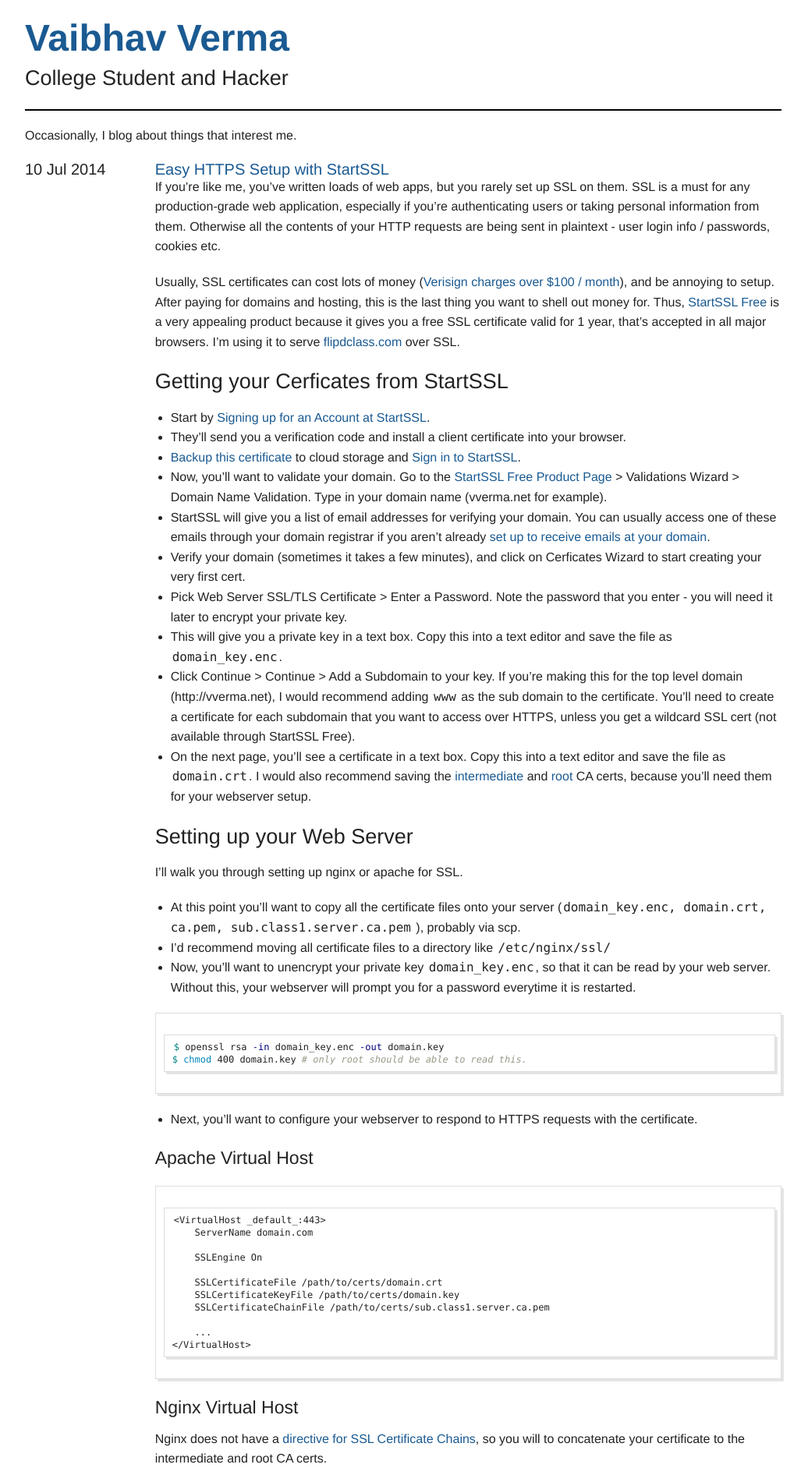
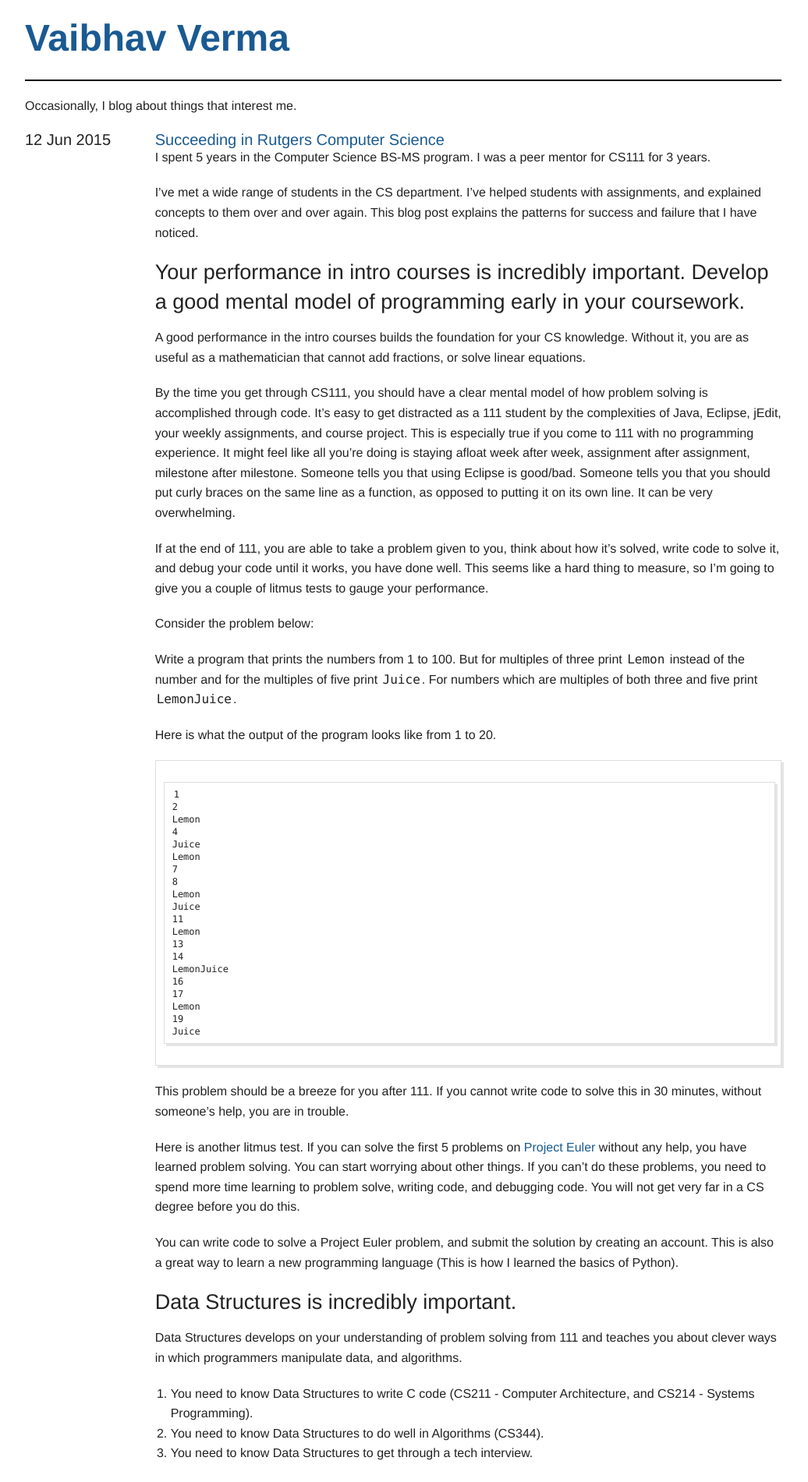
Before and after one commit to v/v.github.io, a Jekyll site: the page built from blog.html, in a window 1280 px wide. Shown: the top 1901 px of the page at 78% size, without its empty margins (123-1159 px from the left). Built offline with Jekyll 4.4.1, drawn with Linux system fonts in a browser that asks for light colours; Markdown is read by kramdown in place of the engine named in the settings; some of the changed text lies outside the part shown.

Commit message:
finish up RU blog post finally

````diff
--- a/Gemfile
+++ /dev/null
@@ -1 +0,0 @@
-gem 'jekyll'
--- a/_layouts/default.html
+++ b/_layouts/default.html
@@ -49,10 +49,7 @@
             <div class="large-12 wrapper columns">
                 <div class="row top-banner">
                     <div class="large-5 columns">
-                        <hgroup>
-                            <h1> <a href="/"> Vaibhav Verma </a> </h1>
-                            <h3> College Student and Hacker </h3>
-                        </hgroup>
+                        <h1> <a href="/"> Vaibhav Verma </a> </h1>
                     </div>
                     <div class="large-7 columns">
                         <ul class="button-group my-nav">
--- /dev/null
+++ b/_posts/2015-06-12-succeeding-in-rutgers-cs.markdown
@@ -0,0 +1,124 @@
+---
+layout: post
+title: "Succeeding in Rutgers Computer Science"
+date: 2015-06-12
+published: true
+---
+
+I spent 5 years in the Computer Science BS-MS program. I was a peer mentor for CS111 for 3 years.
+
+I've met a wide range of students in the CS department. I've helped students with assignments, and explained concepts to them over and over again. This blog post explains the patterns for success and failure that I have noticed.
+
+### Your performance in intro courses is incredibly important. Develop a good mental model of programming early in your coursework.
+
+A good performance in the intro courses builds the foundation for your CS knowledge. Without it, you are as useful as a mathematician that cannot add fractions, or solve linear equations.
+
+By the time you get through CS111, you should have a clear mental model of how problem solving is accomplished through code. It's easy to get distracted as a 111 student by the complexities of Java, Eclipse, jEdit, your weekly assignments, and course project. This is especially true if you come to 111 with no programming experience. It might feel like all you're doing is staying afloat week after week, assignment after assignment, milestone after milestone. Someone tells you that using Eclipse is good/bad. Someone tells you that you should put curly braces on the same line as a function, as opposed to putting it on its own line. It can be very overwhelming.
+
+If at the end of 111, you are able to take a problem given to you, think about how it's solved, write code to solve it, and debug your code until it works, you have done well. This seems like a hard thing to measure, so I'm going to give you a couple of litmus tests to gauge your performance.
+
+Consider the problem below:
+
+Write a program that prints the numbers from 1 to 100. But for multiples of three print `Lemon` instead of the number and for the multiples of five print `Juice`. For numbers which are multiples of both three and five print `LemonJuice`.
+
+Here is what the output of the program looks like from 1 to 20.
+
+```
+1
+2
+Lemon
+4
+Juice
+Lemon
+7
+8
+Lemon
+Juice
+11
+Lemon
+13
+14
+LemonJuice
+16
+17
+Lemon
+19
+Juice
+```
+
+This problem should be a breeze for you after 111. If you cannot write code to solve this in 30 minutes, without someone's help, you are in trouble.
+
+Here is another litmus test. If you can solve the first 5 problems on [Project Euler](http://projectuler.net) without any help, you have learned problem solving. You can start worrying about other things. If you can't do these problems, you need to spend more time learning to problem solve, writing code, and debugging code. You will not get very far in a CS degree before you do this.
+
+You can write code to solve a Project Euler problem, and submit the solution by creating an account. This is also a great way to learn a new programming language (This is how I learned the basics of Python).
+
+### Data Structures is incredibly important.
+
+Data Structures develops on your understanding of problem solving from 111 and teaches you about clever ways in which programmers manipulate data, and algorithms.
+
+1. You need to know Data Structures to write C code (CS211 - Computer Architecture, and CS214 - Systems Programming).
+2. You need to know Data Structures to do well in Algorithms (CS344).
+3. You need to know Data Structures to get through a tech interview.
+
+You can ask any upperclassman what they think the most important CS course is, and Data Structures will almost certainly be one of their top 3.
+
+#### The Story of 50% of the students in CS112
+
+Now, let me tell you the story of Alice. Alice is a metaphorical student that represents 50% of the CS112 roster.
+
+Alice took CS111, did fairly well in it (got better than a B). In 111, Alice often found it hard to listen to the professor in lecture. Every once in a while, she zoned out, and couldn't figure out what Tjang or Sesh was saying. She went home, looked at the weekly assignment, and finished it (perhaps with some help from a friend, TA, or someone at the iLabs). Since every concept in lecture was reinforced in a weekly assignment, she understood most of the material that was covered in 111.
+
+When Alice took 112, she followed a similar path. Tjang/Sesh was lecturing about Heaps, Linked Lists, Graphs, Tail Recursion, Efficiency Analysis of Insertion Sort etc. She went on Facebook on her laptop/got a text from a roommate, subequently zoned out in class, and quickly lost track of what the professor was saying. Alice went home, there was a project due in two weeks. Alice worked very hard on the project. She definitely had some issues along the way, but she was able to ask Sesh/TAs/peers/people at the iLabs for help and get it done. She got an 85+ on all the 5 projects in CS112. Alice got around a 50 on both Data Structures exams, ended Data Structures with a C/C+, and moved on.
+
+Alice is the canonical example of a student that does poorly in the Rutgers CS degree, and here's why.
+
+In 111, Alice had projects every week that forced her to learn material. The only thing in 112 that forces you to learn material is the exam, and that happens twice a semester. Sometimes, the first 112 exam is so early in the semester that there's very little material covered on it. This means that the final covers a ton of material, and because Alice has been zoning out of 112 lecture on a regular basis, she does not know why Heapify is O(n), or why you would want to use a min heap as a frontier when implmenting Dijkstra's shortest path algorithm.
+
+In order to avoid Alice's pitfalls, you need to *make sure that you understand every concept in Data Structures*. Practically every sentence that Sesh or Tjang says in 112 is important. I understand that you are human, and cannot keep perfect concentration in an 80 minute lecture. But you need to be proactive about understanding all the concepts that are covered. This means that if you zoned out in the lecture about AVL Trees, you still need to make sure you learn it. You can go read the textbook after class. You can look up the material online. There's some very good online courses that cover data structures. I strongly recommend the [lectures from Stanford's Programming Abstractions course](https://www.youtube.com/watch?v=kMzH3tfP6f8&list=PLFE6E58F856038C69). You can ask upperclassmen to explain the concept to you.
+
+You need to do this before the day of your data structures exam, because the course covers *a lot of important material*, and you cannot learn all of it in a day.
+
+### Pick classes carefully, especially after the intro sequence.
+
+1. Pay close attention to the professor that's teaching the class.
+    - Don't take a class just because the professor is easy. By doing this, you are learning nothing, and wasting both time and tuition dollars.
+    - Understand that a lot of the professors teaching you haven't written a line of code in 15+ years. They cannot and will not teach you web or mobile app development. If they attempt to teach you this stuff, their material will likely be outdated and poorly researched.
+    - The theoretical classes are challenging and will require mental discipline. I highly recommend everything being taught by [Martin Farach-Colton](http://www.cs.rutgers.edu/~farach), [William Steiger](http://www.cs.rutgers.edu/~farach), or [Eric Allender](http://www.cs.rutgers.edu/~allender). These were my favorite professors. Their classes were engaging, memorable, and had challenging material.
+2. Prerequisites don't matter.
+    - If you've done well in 111, 112, 211 and 205, you can take **any** other class in the department - *even a graduate class*.
+    - Do you see [Uli Kremer](http://www.cs.rutgers.edu/~uli) (an excellent compilers professor) teaching next semester? Take his class even though you haven't taken 314.
+    - But V! I'm not smart. Everyone in this class is going to have an edge on me. I'm going to get a bad grade, lose my scholarship, and end up on the streets. Here's what I have to say to this - 50% of the people taking a class don't learn a thing. At the end of CS112, I want you to ask 10 of your classmates if they can implement a hash table. At the beginning of 211 and 214, I want you to look around you as they struggle to implement one in C. They're not learning in 112, and they're not learning in the prerequisite courses that you want to skip. They will have no edge over you.
+    - You will feel more challenged in a course if you take it without a prerequisite, but as long as you're proactive about brushing up on material you don't know, you'll do just fine.
+    - Logistics - you can't register for a course on webreg if you haven't taken the prereqs. Send the prof an email to get a prereq override - tell them you're interested in the material, and you'll put extra time and learn stuff you don't know.
+
+3. Stop focusing on grades. Focus on concepts you're learning
+    - The classes I loved the most were the ones in which I was engaged by the professor's lectures and assignments.
+    - I took Operating Systems with a smart but boring professor. I was not engaged in lecture, but his assignments, exams were easy so I got an A. I regret wasting my time, because my grade did not reflect my knowledge of OS.
+    - I have friends that took OS with [Ricardo Bianchinni](http://www.cs.rutgers.edu/~ricardo). Their assignments and exams were much harder, and they spent much more time on coursework. Most of them did not get As - but they learned far more about OS than I did.
+    - If your goal is to learn OS, don't waste your time in a course that doesn't teach you OS.
+    - If your goal is to get a piece of paper with your name on it, and "Bachelors in Computer Science" under it, this advice isn't for you. I loved learning about the hard problems in computer science from incredibly smart people that were experts in these fields.
+
+### If you are not branching out from the material you learn in class, you will have a hard time getting hired as a developer.
+
+Your professors haven't written code in 15+ years. They're not going to teach you how to develop software - don't waste your time taking CS431.
+
+Start writing code in your free time to solve **any problem** that you have. I wrote [RUBUS](http://oss.rutgers.edu/rubus/) when I was in 112. I used to maintain [static web pages](http://eden.rutgers.edu/~vverna/) for a board game my roommate played with his high school friends. Everyone that's good at programming has put in lots of time into it, and you will need to do the same.
+
+Talk to upperclassmen about ideas you have, and the things that they've built. Hang out in the CAVE, attend USACS events, and go to hackathons. All of this experience will add up, and help you land your first paid programming gig.
+
+### Get paid to write code as early as possible.
+
+When I started taking CS classes, I didn't understand why people got paid to sit at a computer and write for-loops. I thought the mysterious, legendary developers getting internships and part time jobs must **know so much more** about the web/mobile apps/algorithms. This is a classic case of impostor syndrome, and it creates a mental roadblock until you get paid to write code.
+
+Use your summers for internships or part time work ([not for folding clothes](http://www.joelonsoftware.com/articles/CollegeAdvice.html)). For your first development job, I recommend [Student System Administration at OSS](http://oss.rutgers.edu), [System Administration at LCSR (under Doug Motto)](http://lcsr.rutgers.edu), [an internship at Too Much Media](http://toomuchmedia.com/), or [HackNY if you are lucky](http://hackny.org/). You'll want to do a more traditional tech internship at companies like Microsoft, Google or Etsy, but you'll have an easier time getting these once you have some experience. If you hang around CS folks, you'll hear about such opportunities frequently. Apply early and often - you'll have an easier time in October than in April.
+
+### Participate in the community
+
+The Rutgers CS community, while not perfect, [has grown a great deal over the last few years](https://medium.com/@maltzj/from-0-350-in-three-years-991501eba5c7). You've got access to events like HackRU, HackNY, PennApps, and HackTCNJ. You've got access to the CAVE and the Hackerspace. USACS, RuMAD and the Rutgers Hackathon Club are active, and full of smart people. People taking the same classes as you have gone on to [amazing jobs](https://docs.google.com/spreadsheets/d/1LQDJuN2G8JKGIeqiQPtRVQochu9uyGcCt_SrTHEtGnc/edit#gid=0), [start companies](https://comminfo.rutgers.edu/news/iti-alum-transforms-from-self-taught-hacker-to-co-founder-of-the-hacker-league.html), and [sell companies](http://techcrunch.com/2013/12/03/hacker-league-mashery-intel/). Start reading [hacker news](http://news.ycombinator.com/), and [/r/programming](http://reddit.com/r/programming).
+
+
+Don't forget to give back to the community. Teach CS111 recitation. Join the USACS board, and help plan events. Hang out at the CAVE and help underclassmen understand difficult concepts. Help the noobs out at hackathons.
+
+Make friends out of your peers. [Impossible looking homework assignments](http://vverma.net/static/cs509_hw.pdf) will become easier. You'll spend a silly amount of time [working on a CTF challenge](https://github.com/stripe-ctf/stripe-ctf-2.0), or [writing a game](http://sia.github.io/game/). You'll get [one letter](http://github.com/v) [Github](http://github.com/x) [usernames](http://github.com/k) together. After college, they'll help you find jobs and offer you their couches.
+
+Rutgers is a great place to study Computer Science, and I hope your time there will be as memorable as mine was.
--- a/css/app.css
+++ b/css/app.css
@@ -9,9 +9,6 @@
     list-style-type: none;
 }
 
-div.top-banner {
-}
-
 hr {
     border-width: 2px 0 0;
     border-top-color: #000;
@@ -21,25 +18,20 @@
     width: 130px;
 }
 
-hgroup h1, hgroup h3 {
+div.top-banner h1, div.top-banner h3 {
     margin: 0;
 }
 
-hgroup h1 {
+div.top-banner h1 {
     font-size: 48px;
 }
 
-hgroup h3 {
+div.top-banner h3 {
     font-weight: normal;
 }
 
 div.wrapper {
     margin-top: 15px;
-}
-
-em {
-    color: rgb(180, 0, 0);
-    font-style: normal;
 }
 
 span.date, span.post-title {
--- a/index.html
+++ b/index.html
@@ -6,9 +6,9 @@
         <img alt="Picture of Vaibhav" class="avatar" src="http://gravatar.com/avatar/7b61992bc3ff3a917903889fe9e86714?s=130" />
     </div>
     <div class="large-10 columns">
-        <p> Hello, I am Vaibhav Verma, a student at Rutgers University. I'm currently working on <a href="http://www.dailytargum.com/news/tech/director-s-startup-moves-education-to-digital-age/article_66a0c2be-45c0-11e3-8492-001a4bcf6878.html"> FlipdClass.com </a> with <a href="http://www.cs.rutgers.edu/~venugopa"> Sesh Venugopal </a>.
+        <p> Hello, I am Vaibhav Verma, a Rutgers CS alum. I'm currently a software engineer at Etsy on the Growth team. </p>
 
-        <p> In the past I've developed software for TwitchTV, <a href="http://oss.rutgers.edu"> Open Systems Solutions </a>, Microsoft, and Zynga. I've also taught recitation for CS 111 and CS110. I led the revival of the <a href="http://usacs.rutgers.edu"> undergraduate CS group at Rutgers</a>, and founded <a href="http://hackru.org">HackRU </a>, a biannual student hackathon. </p>
+        <p> In the past I've developed software for TwitchTV, <a href="http://oss.rutgers.edu"> Open Systems Solutions </a>, Microsoft, and Zynga. I've also taught recitation for CS 111 and CS110. I led the revival of the <a href="http://usacs.rutgers.edu"> undergraduate CS group at Rutgers</a>, and founded <a href="http://hackru.org">HackRU</a>, a biannual student hackathon. </p>
     </div>
 </div>
 
````
Also changed, not shown: _posts/2013-12-04-succeeding-in-rutgers-cs.markdown (deleted, +0 -125 lines), Gemfile.lock (deleted), 1 other file.
